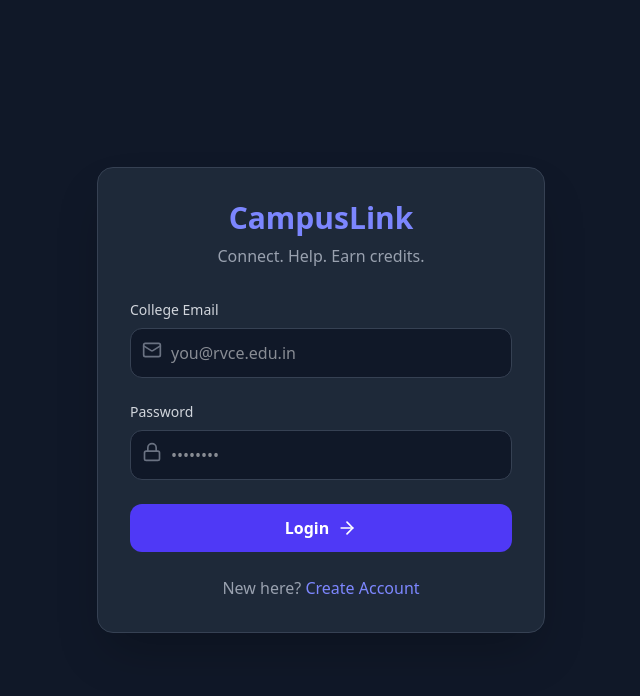
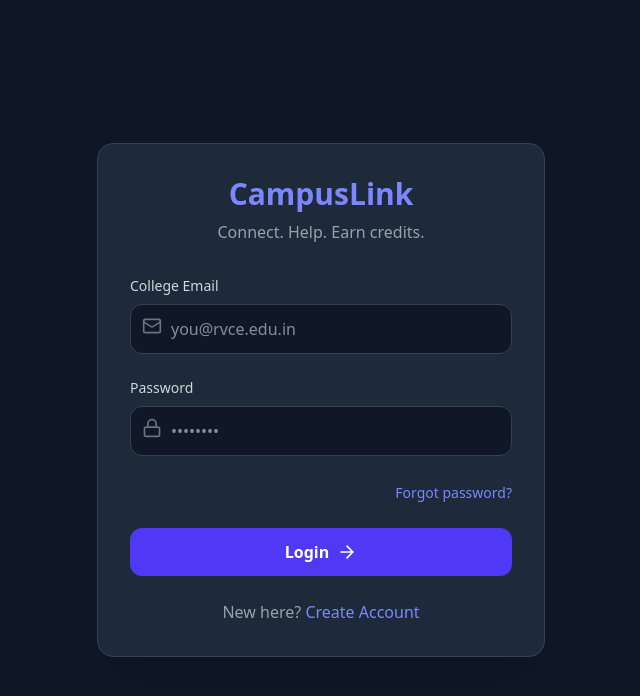
Before and after one commit to NidhiMBhat/campus-link, a React (Vite) app: page / in a window 1280 px wide. Shown: the top 696 px of the page, without its empty margins (319-959 px from the left). Built offline with nearby package versions, Linux system fonts and the light colour scheme; no server answers.

Commit message:
forgot password feature

```diff
--- a/src/components/NotificationBell.jsx
+++ b/src/components/NotificationBell.jsx
@@ -69,6 +69,7 @@ export default function NotificationBell({ currentUser }) {
       </div>
 
 
+
     </div>
   );
 
--- a/src/context/AuthContext.jsx
+++ b/src/context/AuthContext.jsx
@@ -6,6 +6,7 @@ import {
   signOut,
   onAuthStateChanged,
   sendEmailVerification,
+  sendPasswordResetEmail,
 } from "firebase/auth";
 import { doc, setDoc, getDoc } from "firebase/firestore";
 
@@ -14,6 +15,10 @@ const AuthContext = createContext();
 export const AuthProvider = ({ children }) => {
   const [user, setUser] = useState(null);
   const [loading, setLoading] = useState(true);
+
+  const forgotPassword = (email) => {
+    return sendPasswordResetEmail(auth, email);
+  };
 
   // REGISTER
   const register = async (email, password, fullName, phone) => {
@@ -110,7 +115,7 @@ export const AuthProvider = ({ children }) => {
   }, []);
 
   return (
-    <AuthContext.Provider value={{ user, register, login, logout }}>
+    <AuthContext.Provider value={{ user, register, login, logout, forgotPassword }}>
       {!loading && children}
     </AuthContext.Provider>
   );
--- a/src/pages/Login.jsx
+++ b/src/pages/Login.jsx
@@ -9,9 +9,10 @@ import { auth } from '../firebase'; // Import auth instance
 
 const Login = () => {
   const navigate = useNavigate();
-  const { login } = useAuth(); // We still use this for students
+  const { login, forgotPassword } = useAuth();
   const [email, setEmail] = useState('');
   const [password, setPassword] = useState('');
+
 
   // --- ADMIN CREDENTIALS ---
   const ADMIN_EMAIL = "admin@campuslink.com";
@@ -67,6 +68,27 @@ const Login = () => {
       }
     }
   };
+  const handleForgotPassword = async () => {
+    if (!email) {
+      alert("Please enter your college email first.");
+      return;
+    }
+
+    const collegeRegex = /^[a-zA-Z0-9._%+-]+@rvce\.edu\.in$/;
+    if (!collegeRegex.test(email)) {
+      alert("Please use a valid @rvce.edu.in email");
+      return;
+    }
+
+    try {
+      await forgotPassword(email);
+      alert("If an account exists, a password reset link has been sent.");
+    } catch (err) {
+      console.error(err);
+      alert("If an account exists, a password reset link has been sent.");
+    }
+  };
+
 
   return (
     <div className="min-h-screen flex items-center justify-center p-4">
@@ -106,6 +128,16 @@ const Login = () => {
               />
             </div>
           </div>
+          <div className="text-right">
+            <button
+              type="button"
+              onClick={handleForgotPassword}
+              className="text-sm text-indigo-400 hover:text-indigo-300"
+            >
+              Forgot password?
+            </button>
+          </div>
+
 
           <button
             type="submit"
```
